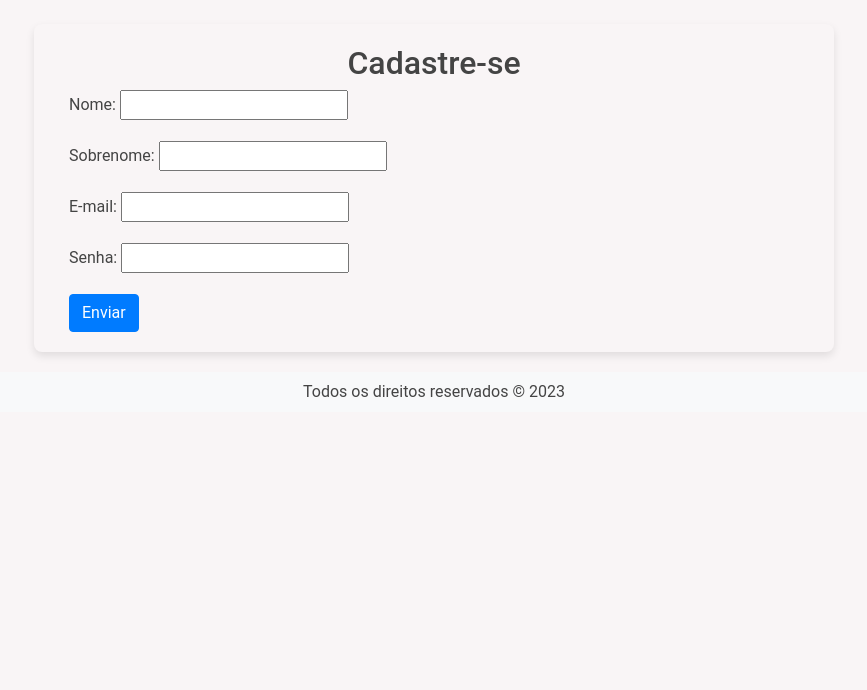
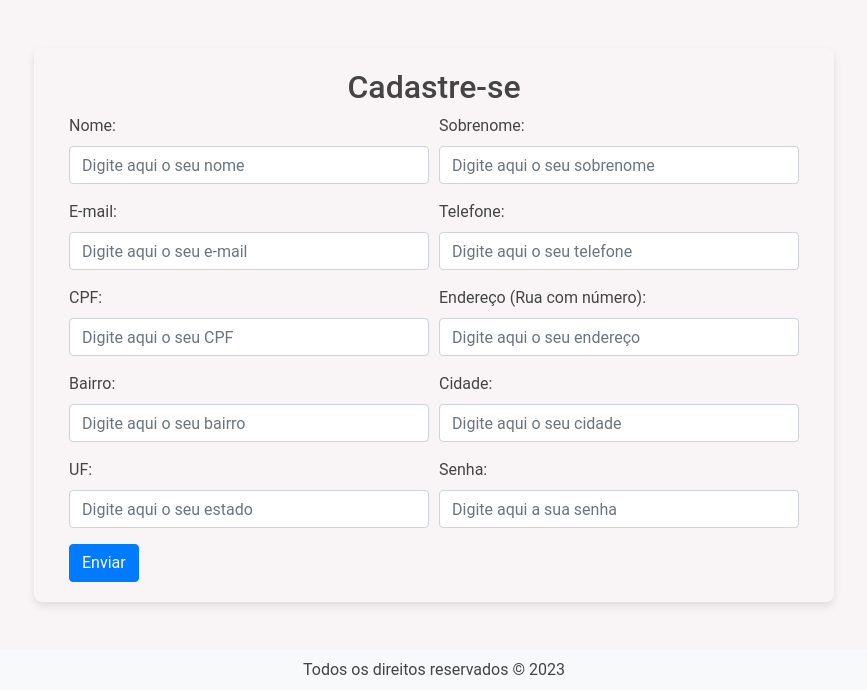
Before and after one commit to Byanka-Policiano/Meu_projeto, a Flask app: page /cadastro in a window 1280 px wide. Shown: the part 176-866 px from the top of the page, without its empty margins (206-1073 px from the left). Before the commit the page ends 573 px from the top, so only its background shows below. Run offline with Flask 3, Linux system fonts and the light colour scheme; the visitor is signed in with stand-in values (Sample User, id 1); some libraries are stand-ins or nearby versions; some web fonts are replaced.

Commit message:
23/08/2023-11:53

```diff
--- a/app/forms.py
+++ b/app/forms.py
@@ -15,5 +15,11 @@ class Cadastro(FlaskForm):
     nome = StringField('nome', validators=[DataRequired()])
     sobrenome = StringField('sobrenome', validators=[DataRequired()])
     email = EmailField('email', validators=[DataRequired()])
+    telefone = TelField('telefone', validators=[DataRequired()])
+    cpf = StringField('cpf', validators=[DataRequired()])
+    endereco = StringField('endereço', validators=[DataRequired()])
+    bairro = StringField('bairro', validators=[DataRequired()])
+    cidade = StringField('cidade', validators=[DataRequired()])
+    uf = StringField('uf', validators=[DataRequired()])
     senha = PasswordField('senha', validators=[DataRequired()])
     enviar = SubmitField('Enviar')
--- a/app/models.py
+++ b/app/models.py
@@ -15,6 +15,12 @@ class CadastroModel(db.Model):
     nome = db.Column(db.String(40), nullable = False)
     sobrenome = db.Column(db.String(40), nullable = False)
     email = db.Column(db.String(60), nullable = False)
+    telefone = db.Column(db.String(18), nullable = False)
+    cpf = db.Column(db.String(40), nullable = False)
+    endereco = db.Column(db.String(40), nullable = False)
+    bairro = db.Column(db.String(40), nullable = False)
+    cidade = db.Column(db.String(40), nullable = False)
+    uf = db.Column(db.String(40), nullable = False)
     senha = db.Column(db.String(10), nullable = False)
 
     def __repr__(self):
--- a/app/routes.py
+++ b/app/routes.py
@@ -39,9 +39,15 @@ def cadastro():
         nome = cadastro.nome.data
         sobrenome = cadastro.sobrenome.data
         email = cadastro.email.data
+        telefone = cadastro.telefone.data
+        cpf = cadastro.cpf.data
+        endereco = cadastro.endereco.data
+        bairro = cadastro.bairro.data
+        cidade = cadastro.cidade.data
+        uf = cadastro.uf.data
         senha = cadastro.senha.data
         hash_senha = bcrypt.generate_password_hash(senha).decode('utf-8')
-        novo_cadastro = CadastroModel(nome = nome, sobrenome=sobrenome, email=email, senha=hash_senha)
+        novo_cadastro = CadastroModel(nome = nome, sobrenome = sobrenome, email = email, telefone = telefone, cpf = cpf, endereco = endereco, bairro = bairro, cidade = cidade, uf = uf, senha = hash_senha)
         db.session.add(novo_cadastro)
         db.session.commit()
 
@@ -64,6 +70,9 @@ def login():
                 session['email'] = usuario.email
                 session['nome'] = usuario.nome
                 session['sobrenome'] = usuario.sobrenome
+                session['cidade'] = usuario.cidade
+                session['uf'] = usuario.uf
+
                 time.sleep(2)
                 return redirect(url_for('index'))
             else:
@@ -96,12 +105,24 @@ def editar():
         usuario.nome = request.form.get('nome')
         usuario.sobrenome = request.form.get('sobrenome')
         usuario.email = request.form.get('email')
+        usuario.telefone = request.form.get('telefone')
+        usuario.cpf = request.form.get('cpf')
+        usuario.endereco = request.form.get('endereco')
+        usuario.bairro = request.form.get('bairro')
+        usuario.cidade = request.form.get('cidade')
+        usuario.uf = request.form.get('uf')
         senha = request.form.get('senha')
         usuario.senha = bcrypt.generate_password_hash(senha).decode('utf-8')
         db.session.commit()
         session['email'] = usuario.email
         session['nome'] = usuario.nome
         session['sobrenome'] = usuario.sobrenome
+        session['telefone'] = usuario.telefone
+        session['cpf'] = usuario.cpf
+        session['endereco'] = usuario.endereco
+        session['bairro'] = usuario.bairro
+        session['cidade'] = usuario.cidade
+        session['uf'] = usuario.uf
         session['senha'] = usuario.senha
         flash('Seus dados foram atualizados com sucesso!')
 
@@ -115,3 +136,16 @@ def sair():
      session['sobrenome'] = None
      session['senha'] = None
      return redirect(url_for('login'))
+
+@app.route('/excluir_conta', methods=['GET'])
+def excluir_conta():
+    if 'email' not in session:
+        return redirect(url_for('login'))
+
+    usuario = CadastroModel.query.filter_by(email = session['email']).first()
+    db.session.delete(usuario)
+    db.session.commit()
+    session.clear()
+
+    flash('Sua conta foi excluida com sucesso!')
+    return redirect(url_for('cadastro'))
--- a/app/templates/base.html
+++ b/app/templates/base.html
@@ -26,7 +26,8 @@
       <a href="/produtos" class="text-dark text-decoration-none p-2">Produtos</a>
       {% if session['email'] %}
       <a class="nav-item dropdown">
-          <a class="nav-link dropdown-toggle" href="#" id="userDropdown" role="button" data-toggle="dropdown" aria-haspopup="true" aria-expanded="false">
+          <a class="nav-link dropdown-toggle" href="#" id="userDropdown" role="button" data-toggle="dropdown"
+              aria-haspopup="true" aria-expanded="false">
               Olá, {{ session['nome'].capitalize() }}
           </a>
           <div class="dropdown-menu dropdown-menu-right" aria-labelledby="userDropdown">
@@ -34,19 +35,26 @@
               <div class="dropdown-divider"></div>
               <p class="dropdown-item"><strong>Nome:</strong> {{ session['nome'] }}</p>
               <p class="dropdown-item"><strong>Email:</strong> {{ session['email'] }}</p>
+              <p class="dropdown-item"><strong>Cidade:</strong> {{ session['cidade'] }}</p>
+              <p class="dropdown-item"><strong>Estado:</strong> {{ session['uf'] }}</p>
               <div class="dropdown-divider"></div>
               <a class="dropdown-item" href="/editar">Editar Dados</a>
               <a class="dropdown-item" href="/sair">Sair</a>
               <div class="dropdown-divider"></div>
-            <a class="dropdown-item" href="/excluir_conta" onclick="return confirm('Tem certeza de que deseja excluir sua conta? Essa ação é irreversível.');">Excluir Conta</a>
+              <a class="dropdown-item" href="/excluir_conta"
+                  onclick="return confirm('Tem certeza de que deseja excluir sua conta? Essa ação é irreversível.');">Excluir
+                  Conta</a>
           </div>
       </a>
       {% else %}
-        <a class="nav-item"><a class="nav-link" href="/cadastro">Cadastre-se</a></a>
-        <a class="nav-item"><a class="nav-link" href="/login">Login</a></a>
+      <a class="nav-item">
+          <a class="nav-link" href="/cadastro">Cadastre-se</a>
+          <a class="nav-link" href="/login">Login</a>
+      </a>
       {% endif %}
 
   </nav>
+
 
     <div class="container mt-4">
         {% block conteudo %}
--- a/app/templates/cadastro.html
+++ b/app/templates/cadastro.html
@@ -1,41 +1,77 @@
 {% extends 'base.html' %}
 
-
 {% block conteudo %}
-<section class="cadastro-section my-10"> <!-- Adicionei a classe 'my-5' para adicionar margens verticalmente -->
+<section class="cadastro-section my-5">
     <div class="container">
         {% with messages = get_flashed_messages() %}
         {% if messages %}
-         {% for messages in messages %}
+        {% for message in messages %}
         <div class="alert alert-success" role="alert">
-            {{messages}}
+            {{ message }}
         </div>
-
         {% endfor %}
         {% endif %}
         {% endwith %}
         <h2 class="text-center">Cadastre-se</h2>
         <form action="" method="post" class="cadastro-form">
-               {{cadastro.csrf_token}}
-               <div class="mb-3">
+            {{ cadastro.csrf_token }}
+
+            <div class="form-row">
+                <div class="col-md-6 mb-3">
                     <label for="nome" class="form-label">Nome:</label>
-                    {{cadastro.nome}}
+                    {{ cadastro.nome(class="form-control", placeholder="Digite aqui o seu nome") }}
                 </div>
-               <div class="mb-3">
+                <div class="col-md-6 mb-3">
                     <label for="sobrenome" class="form-label">Sobrenome:</label>
-                    {{cadastro.sobrenome}}
+                    {{ cadastro.sobrenome(class="form-control", placeholder="Digite aqui o seu sobrenome") }}
                 </div>
-               <div class="mb-3">
-                   <label for="email" class="form-label">E-mail:</label>
-                    {{cadastro.email}}
-               </div>
-               <div class="mb-3">
-                   <label for="senha" class="form-label">Senha:</label>
-                     {{cadastro.senha}}
             </div>
 
-               {{cadastro.enviar(class="btn btn-primary") }}
+            <div class="form-row">
+                <div class="col-md-6 mb-3">
+                    <label for="email" class="form-label">E-mail:</label>
+                    {{ cadastro.email(class="form-control", placeholder="Digite aqui o seu e-mail") }}
+                </div>
+                <div class="col-md-6 mb-3">
+                    <label for="telefone" class="form-label">Telefone:</label>
+                    {{ cadastro.telefone(class="form-control", placeholder="Digite aqui o seu telefone") }}
+                </div>
+            </div>
 
+            <div class="form-row">
+                <div class="col-md-6 mb-3">
+                    <label for="cpf" class="form-label">CPF:</label>
+                    {{ cadastro.cpf(class="form-control", placeholder="Digite aqui o seu CPF") }}
+                </div>
+                <div class="col-md-6 mb-3">
+                    <label for="endereco" class="form-label">Endereço (Rua com número):</label>
+                    {{ cadastro.endereco(class="form-control", placeholder="Digite aqui o seu endereço") }}
+                </div>
+            </div>
+
+            <div class="form-row">
+                <div class="col-md-6 mb-3">
+                    <label for="bairro" class="form-label">Bairro:</label>
+                    {{ cadastro.bairro(class="form-control", placeholder="Digite aqui o seu bairro") }}
+                </div>
+                <div class="col-md-6 mb-3">
+                    <label for="cidade" class="form-label">Cidade:</label>
+                    {{ cadastro.cidade(class="form-control", placeholder="Digite aqui o seu cidade") }}
+                </div>
+            </div>
+
+            <div class="form-row">
+                <div class="col-md-6 mb-3">
+                    <label for="uf" class="form-label">UF:</label>
+                    {{ cadastro.uf(class="form-control", placeholder="Digite aqui o seu estado") }}
+                </div>
+                <div class="col-md-6 mb-3">
+                    <label for="senha" class="form-label">Senha:</label>
+                    {{ cadastro.senha(class="form-control", placeholder="Digite aqui a sua senha") }}
+                </div>
+            </div>
+
+            {{ cadastro.enviar(class="btn btn-primary") }}
         </form>
     </div>
 </section>
```
Also changed, not shown: app/templates/editar.html (+31 -0 lines), migrations/versions/316be38c5ff0_db_novas_colunas.py (added, +50 -0 lines), migrations/versions/ad8883ed1edd_db_criar_cadastro.py (deleted, +0 -35 lines), migrations/versions/c581e2b40f50_db_criar_banco.py (deleted, +0 -35 lines), app.db. Lines whose indentation alone changed are shown as unchanged.
